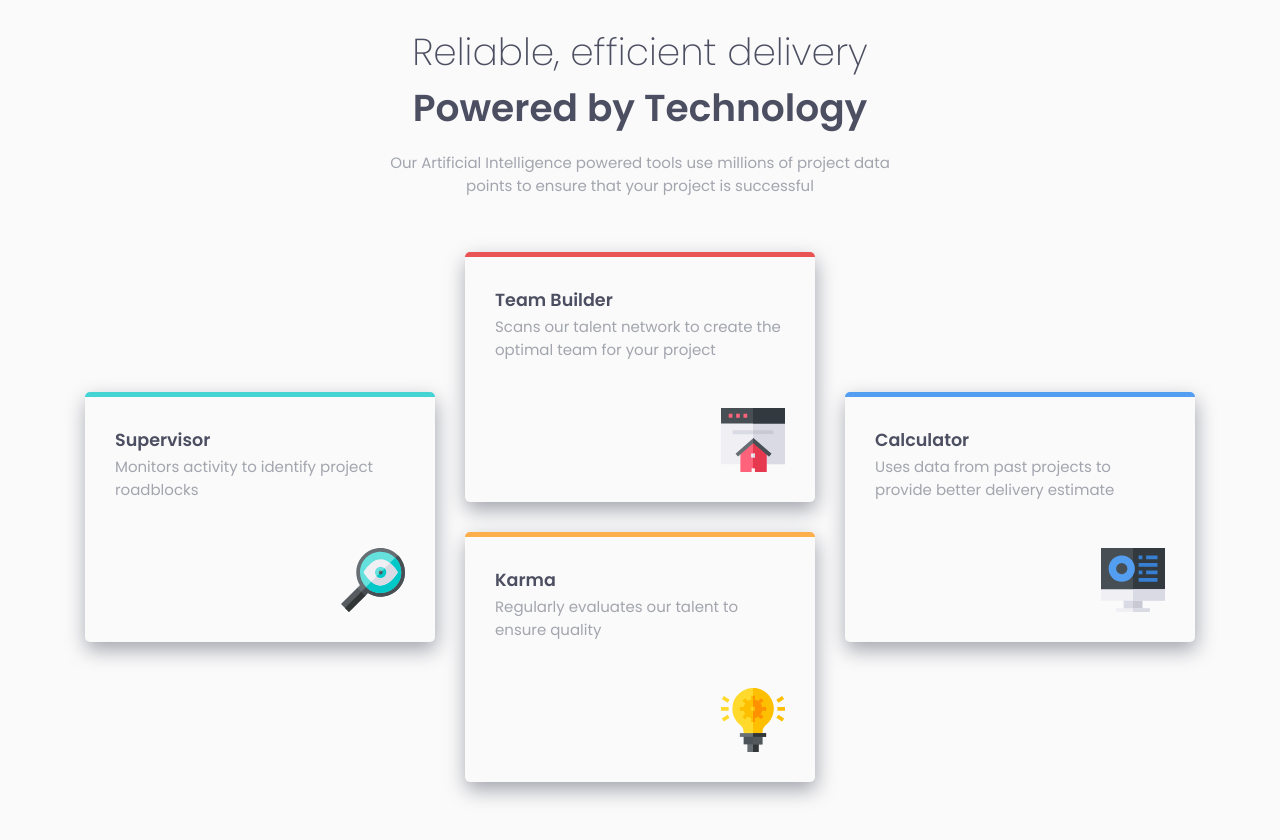
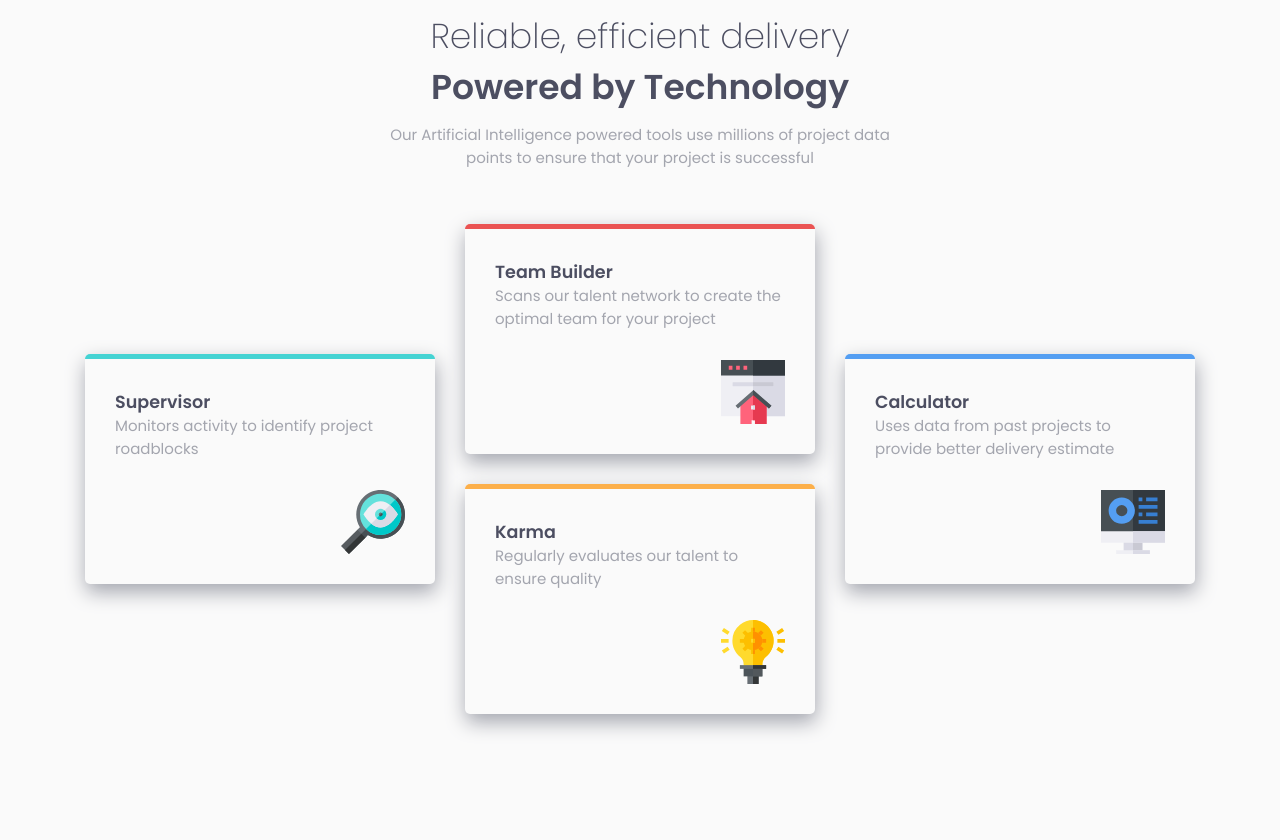
Before and after one commit to JoannaYau1996/Project01, a plain HTML site: page index.html in a window 1280 px wide. After the commit the page ends 800 px from the top, so only its background shows below. Drawn offline with Linux system fonts and the light colour scheme.

Commit message:
edit css

```diff
--- a/style.css
+++ b/style.css
@@ -11,9 +11,13 @@ html {
   background-color: hsl(0, 0%, 98%);
 }
 
+body {
+  height: 100vh;
+  overflow: hidden;
+}
+
 .grid {
-  height: 100%;
-  margin: 50px;;
+  padding: 35px;
   align-items: center;
   justify-content: center;
   align-content: center;
@@ -33,13 +37,13 @@ html {
 }
 
 .intro h1 {
-  font-size: 2.5rem;
+  font-size: 2.3rem;
   font-weight: 600;
-  margin-bottom: 15px;
+  margin-bottom: 10px;
 }
 
 .intro h2 {
-  font-size: 2.5rem;
+  font-size: 2.3rem;
   font-weight: 200;
 }
 
@@ -52,7 +56,7 @@ p {
   padding: 30px;
   grid-template-rows: 15% 20% auto;
   display: grid;
-  height: 250px;
+  height: 230px;
   box-shadow: 1px 8px 20px hsl(229, 6%, 66%);
   border-radius: 5px;
 }
@@ -85,7 +89,7 @@ p {
   align-self: flex-end;
 }
 
-@media only screen and (max-width: 1140px) {
+@media only screen and (min-width: 701px) and (max-width: 1140px) {
   .grid {
     justify-content: center;
     display: grid;
@@ -96,11 +100,13 @@ p {
     grid-template-columns: repeat(2, 320px);
     grid-template-rows: repeat(2, auto);
   }
+  body {
+    overflow: visible;
+  }
 }
 
-@media only screen and (max-width: 700px) {
+@media only screen and (min-width: 300px) and (max-width: 700px) {
   .grid {
-
     justify-content: center;
     display: grid;
     grid-template-areas:
@@ -118,4 +124,7 @@ p {
   .intro p {
     font-size: 0.9rem;
   }
+  body {
+    overflow: visible;
+  }
 }
```
